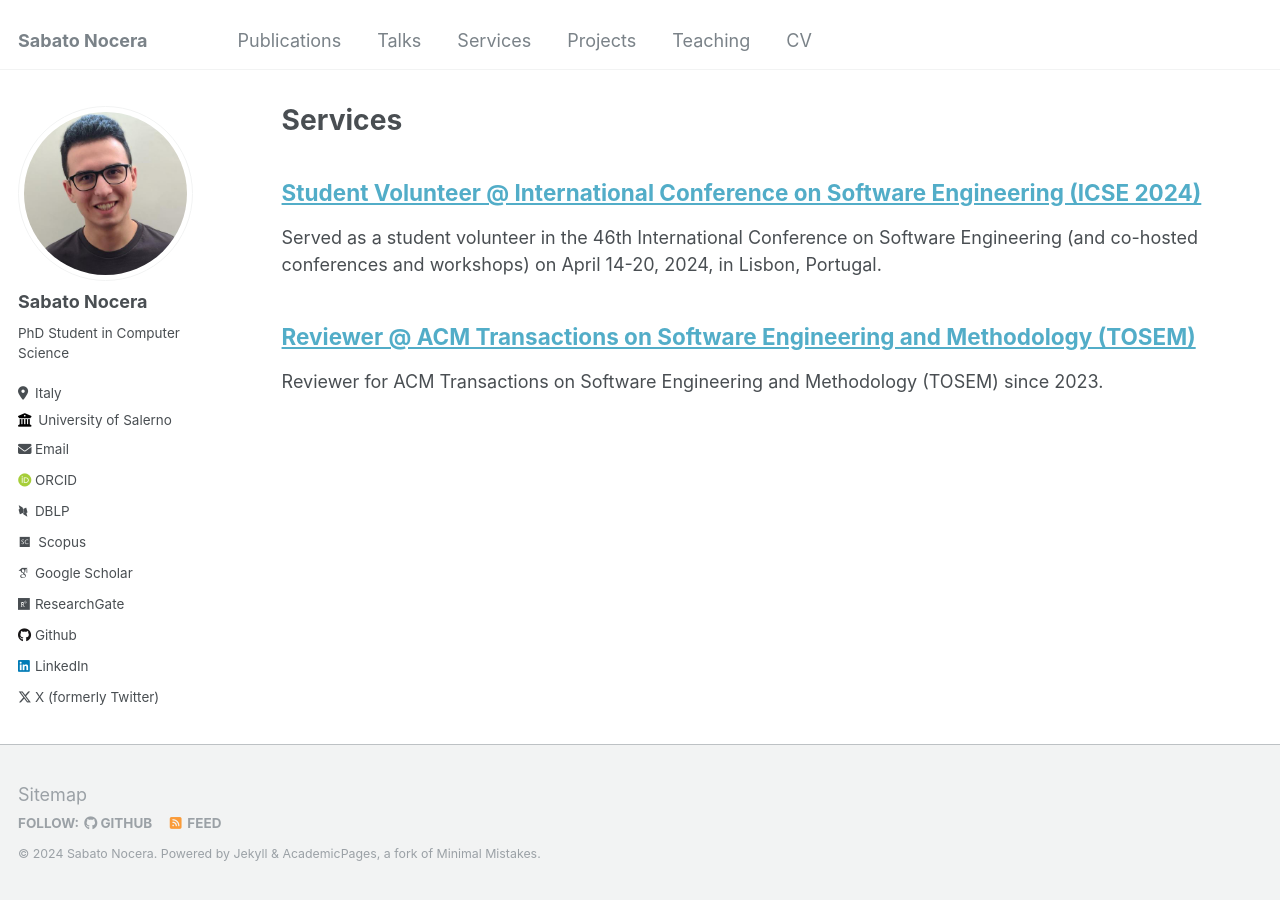
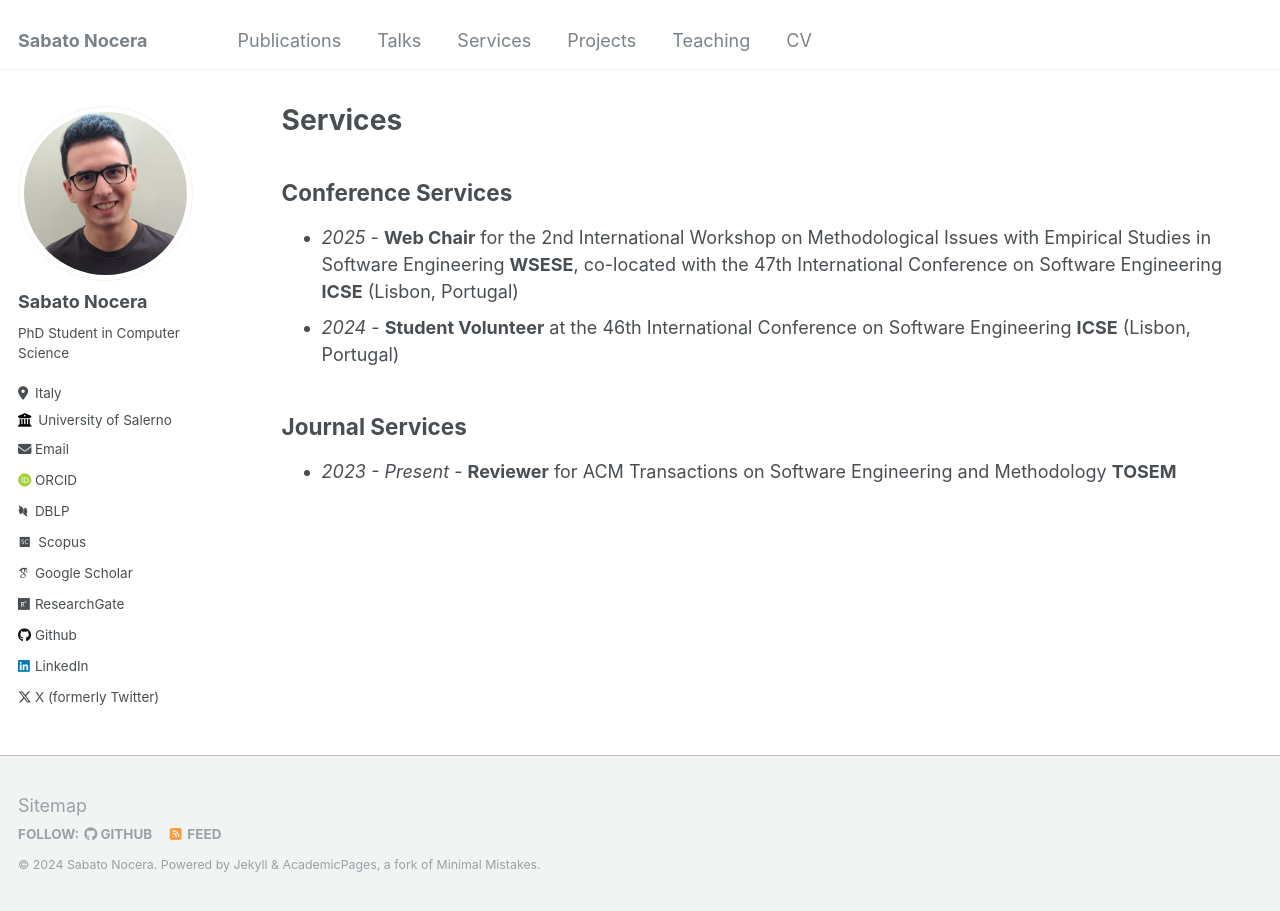
Before and after one commit to sabato-nocera/sabato-nocera.github.io, a Jekyll site: the page built from _pages/services.html, in a window 1280 px wide. Built offline with Jekyll 4.4.1, drawn with Linux system fonts in a browser that asks for light colours; some web fonts are replaced.

Commit message:
Update services.html

```diff
--- a/_pages/services.html
+++ b/_pages/services.html
@@ -4,9 +4,28 @@ title: "Services"
 permalink: /services/
 author_profile: true
 ---
-
+<!--
 {% include base_path %}
 
 {% for post in site.services reversed %}
   {% include archive-single.html  %}
-{% endfor %}
+{% endfor %} -->
+
+<h2>Conference Services</h2>
+
+<ul>
+  <li>
+    <i>2025</i> - <b>Web Chair</b> for the 2nd International Workshop on Methodological Issues with Empirical Studies in Software Engineering <b>WSESE</b>, co-located with the 47th International Conference on Software Engineering <b>ICSE</b> (Lisbon, Portugal)
+  </li>
+  <li>
+    <i>2024</i> - <b>Student Volunteer</b> at the 46th International Conference on Software Engineering <b>ICSE</b> (Lisbon, Portugal)
+  </li>
+</ul>
+
+<h2>Journal Services</h2>
+
+<ul>
+  <li>
+    <i>2023 - Present</i> - <b>Reviewer</b> for ACM Transactions on Software Engineering and Methodology <b>TOSEM</b>
+  </li>
+</ul>
```
